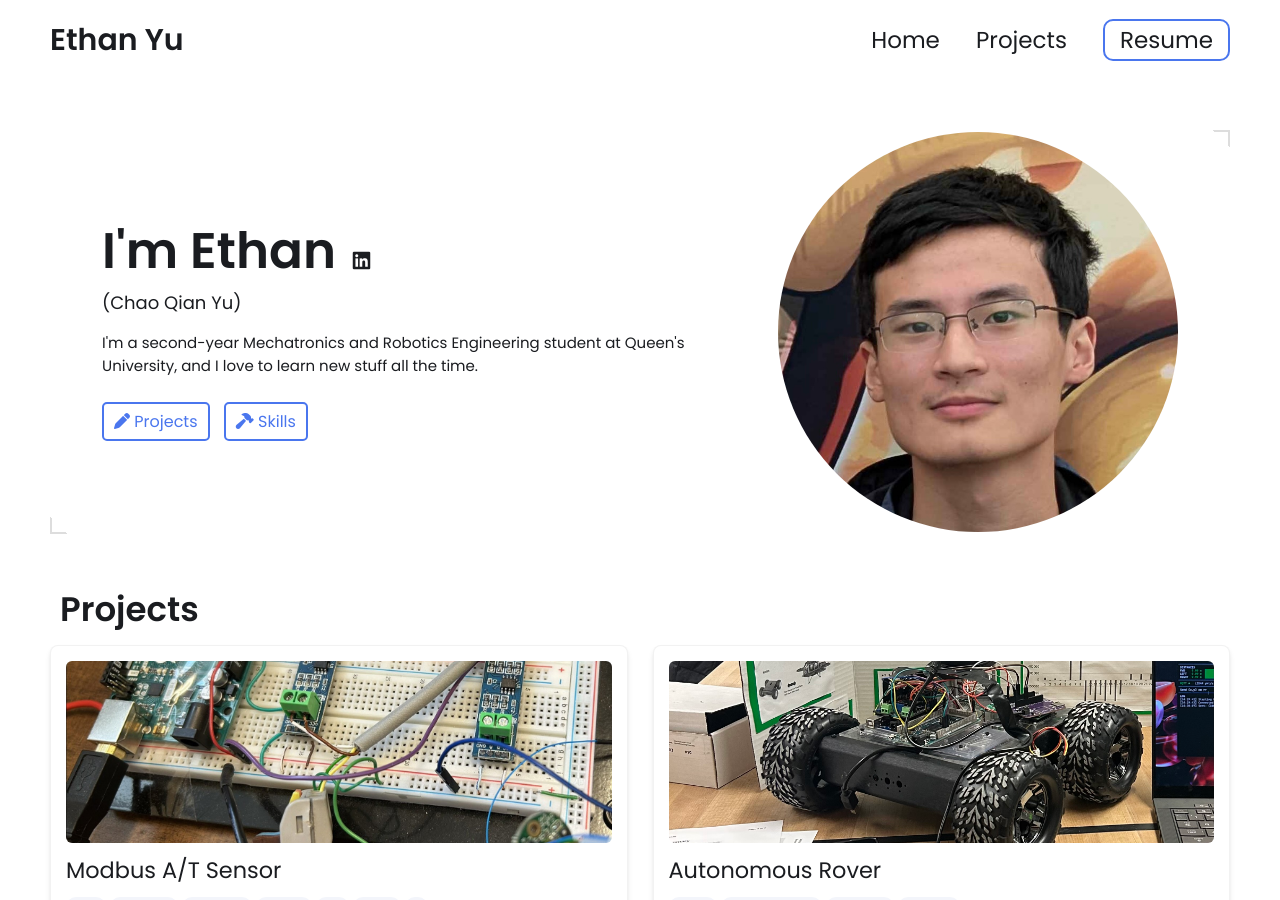
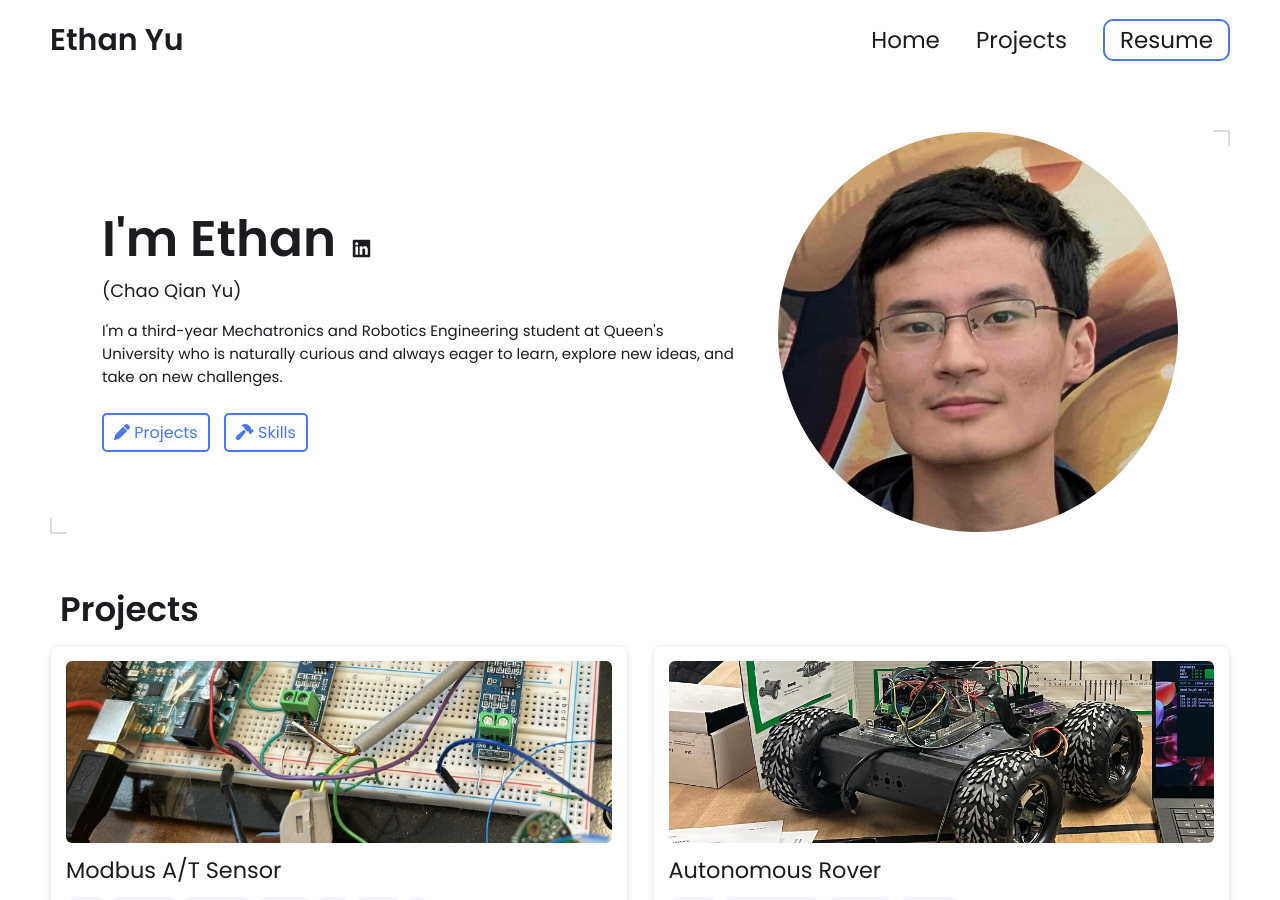
Before and after one commit to chaoqy/chaoqy.github.io, a Jekyll site: the page built from index.html, in a window 1280 px wide and 900 px high. Built offline with Jekyll 4.4.1, drawn with Linux system fonts in a browser that asks for light colours.

Commit message:
Update _config.yml

```diff
--- a/_config.yml
+++ b/_config.yml
@@ -15,8 +15,8 @@ title: Ethan Yu's Portfolio # This is what shows up in the tab of the browser
 name: Ethan Yu
 headline: (Chao Qian Yu)
 description: >- # dont remove this line. this will ignore all new lines until the next section
-  I'm a second-year Mechatronics and Robotics Engineering student at Queen's University, and I love
-  to learn new stuff all the time.
+  I'm a third-year Mechatronics and Robotics Engineering student at Queen's University
+  who is naturally curious and always eager to learn, explore new ideas, and take on new challenges.
 
 # Place your profile image in /assets/images/profile-image/folder and edit the file name
 profile_image: ./assets/images/profile-image/avatar1.jpg
```
